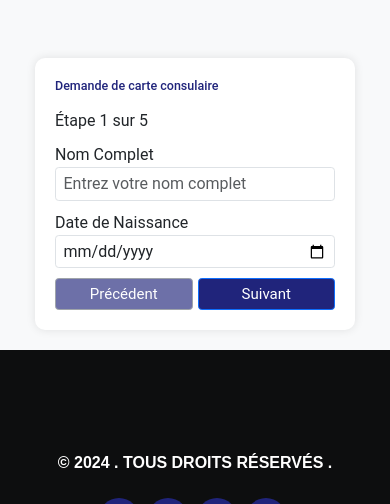
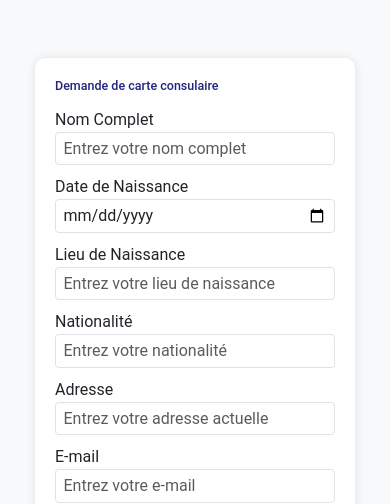
Before and after one commit to gervais6/carte-consulaire, a React (Create React App) app: page /profils in a window 390 px wide. Shown: the part 340-844 px from the top of the page. Built offline with nearby package versions, Linux system fonts and the light colour scheme.

Commit message:
modif profil couleur

```diff
--- a/src/pages/Profils.js
+++ b/src/pages/Profils.js
@@ -181,99 +181,13 @@ const Profile = () => {
                                         {activeTab === 'demande' && (
                                             <form onSubmit={handleSubmit} style={{ backgroundColor: '#ffffff', padding: '20px', borderRadius: '10px', boxShadow: '0 0 10px rgba(0,0,0,0.1)' }}>
                                                 <h5 className="mb-4" style={{ color: '#20247b' }}>Demande de carte consulaire</h5>
-                                                {isMobile && <p>Étape {currentStep + 1} sur 5</p>}
-                                                {isMobile ? (
-                                                    <>
-                                                        {currentStep === 0 && (
-                                                            <>
-                                                                <div className="mb-3">
-                                                                    <label htmlFor="nom">Nom Complet</label>
-                                                                    <input type="text" className="form-control" id="nom" placeholder="Entrez votre nom complet" required style={{ fontSize: "16px" }} onChange={handleChange} />
-                                                                </div >
-                                                                <div className="mb-3">
-                                                                    <label htmlFor="date_naissance">Date de Naissance</label>
-                                                                    <input type="date" className="form-control" id="date_naissance" required style={{ fontSize: "16px" }} min="1900-01-01" max={new Date().toISOString().split("T")[0]} onChange={handleChange} />
-                                                                </div>
-                                                            </>
-                                                        )}
-                                                        {currentStep === 1 && (
-                                                            <>
-                                                                <div className="mb-3">
-                                                                    <label htmlFor="lieu_naissance">Lieu de Naissance</label>
-                                                                    <input type="text" className="form-control" id="lieu_naissance" placeholder="Entrez votre lieu de naissance" required style={{ fontSize: "16px" }} onChange={handleChange} />
-                                                                </div>
-                                                                <div className="mb-3">
-                                                                    <label htmlFor="nationalite">Nationalité</label>
-                                                                    <input type="text" className="form-control" id="nationalite" placeholder="Entrez votre nationalité" required style={{ fontSize: "16px" }} onChange={handleChange} />
-                                                                </div>
-                                                            </>
-                                                        )}
-                                                        {currentStep === 2 && (
-                                                            <>
-                                                                <div className="mb-3">
-                                                                    <label htmlFor="adresse">Adresse</label>
-                                                                    <input type="text" className="form-control" id="adresse" placeholder="Entrez votre adresse actuelle" required style={{ fontSize: "16px" }} onChange={handleChange} />
-                                                                </div>
-                                                                <div className="mb-3">
-                                                                    <label htmlFor="email">E-mail</label>
-                                                                    <input type="email" className="form-control" id="email" placeholder="Entrez votre e-mail" required style={{ fontSize: "16px" }} onChange={handleChange} />
-                                                                </div>
-                                                            </>
-                                                        )}
-                                                        {currentStep === 3 && (
-                                                            <>
-                                                                <div className="mb-3">
-                                                                    <label htmlFor="telephone">Numéro de Téléphone</label>
-                                                                    <input type="tel" className="form-control" id="telephone" placeholder="Entrez votre numéro de téléphone" required style={{ fontSize: "16px" }} onChange={handleChange} />
-                                                                </div>
-                                                                <div className="mb-3">
-                                                                    <label htmlFor="numero_piece_identite">Numéro de Pièce d'Identité</label>
-                                                                    <input type="text" className="form-control" id="numero_piece_identite" placeholder="Entrez le numéro de votre pièce d'identité" required style={{ fontSize: "16px" }} onChange={handleChange} />
-                                                                </div>
-                                                            </>
-                                                        )}
-                                                        {currentStep === 4 && (
-                                                            <>
-                                                                <div className="mb-3">
-                                                                    <label htmlFor="date_expiration_piece">Date d'Expiration de la Pièce</label>
-                                                                    <input type="date" className="form-control" id="date_expiration_piece" required style={{ fontSize: "16px" }} min={new Date().toISOString().split("T")[0]} onChange={handleChange} />
-                                                                </div>
-                                                                <div className="mb-3">
-                                                                    <label htmlFor="photo_identite">Photo d'Identité</label>
-                                                                    <input type="file" className="form-control" id="photo_identite" accept=".jpg, .png" required onChange={handleChange} />
-                                                                </div>
-                                                            </>
-                                                        )}
-                                                        <div className="d-flex justify-content-between">
-                                                            <button
-                                                                type="button"
-                                                                className="btn btn-secondary w-50 me-2"
-                                                                style={{ fontSize: "15px", backgroundColor: '#20247b' }}
-                                                                onClick={prevStep}
-                                                                disabled={currentStep === 0}
-                                                            >
-                                                                Précédent
-                                                            </button>
-                                                            <button
-                                                                type="button"
-                                                                className="btn btn-primary w-50"
-                                                                style={{ fontSize: "15px", backgroundColor: '#20247b' }}
-                                                                onClick={nextStep}
-                                                                disabled={currentStep === 4 && !formData.photoIdentite}
-                                                            >
-                                                                {currentStep === 4 ? 'Soumettre la demande' : 'Suivant'}
-                                                            </button>
-                                                        </div>
-                                                    </>
-                                                ) : (
-                                                    <>
                                                 <div className="mb-3">
                                                     <label htmlFor="nom">Nom Complet</label>
                                                     <input type="text" className="form-control" id="nom" placeholder="Entrez votre nom complet" required style={{ fontSize: "16px" }} onChange={handleChange} />
                                                 </div>
                                                 <div className="mb-3">
                                                     <label htmlFor="date_naissance">Date de Naissance</label>
-                                                            <input type="date" className="form-control" id="date_naissance" required style={{ fontSize: "16px" }} min="1900-01-01" max={new Date().toISOString().split("T")[0]} onChange={handleChange} />
+                                                    <input type="date" className="form-control" id ="date_naissance" required style={{ fontSize: "16px" }} min="1900-01-01" max={new Date().toISOString().split("T")[0]} onChange={handleChange} />
                                                 </div>
                                                 <div className="mb-3">
                                                     <label htmlFor="lieu_naissance">Lieu de Naissance</label>
@@ -319,8 +233,6 @@ const Profile = () => {
                                                 >
                                                     Soumettre la demande
                                                 </button>
-                                                    </>
-                                                )}
                                             </form>
                                         )}
 
@@ -334,7 +246,7 @@ const Profile = () => {
                                                 <button
                                                     type="button"
                                                     className="btn btn-primary w-100"
-                                                    style={{ fontSize: "15px", backgroundColor: '#20247b' }}
+                                                    style={{ fontSize: "15 px", backgroundColor: '#20247b' }}
                                                     onClick={handleCheckTracking}
                                                 >
                                                     Vérifier le statut
```
Lines whose indentation alone changed are shown as unchanged.
